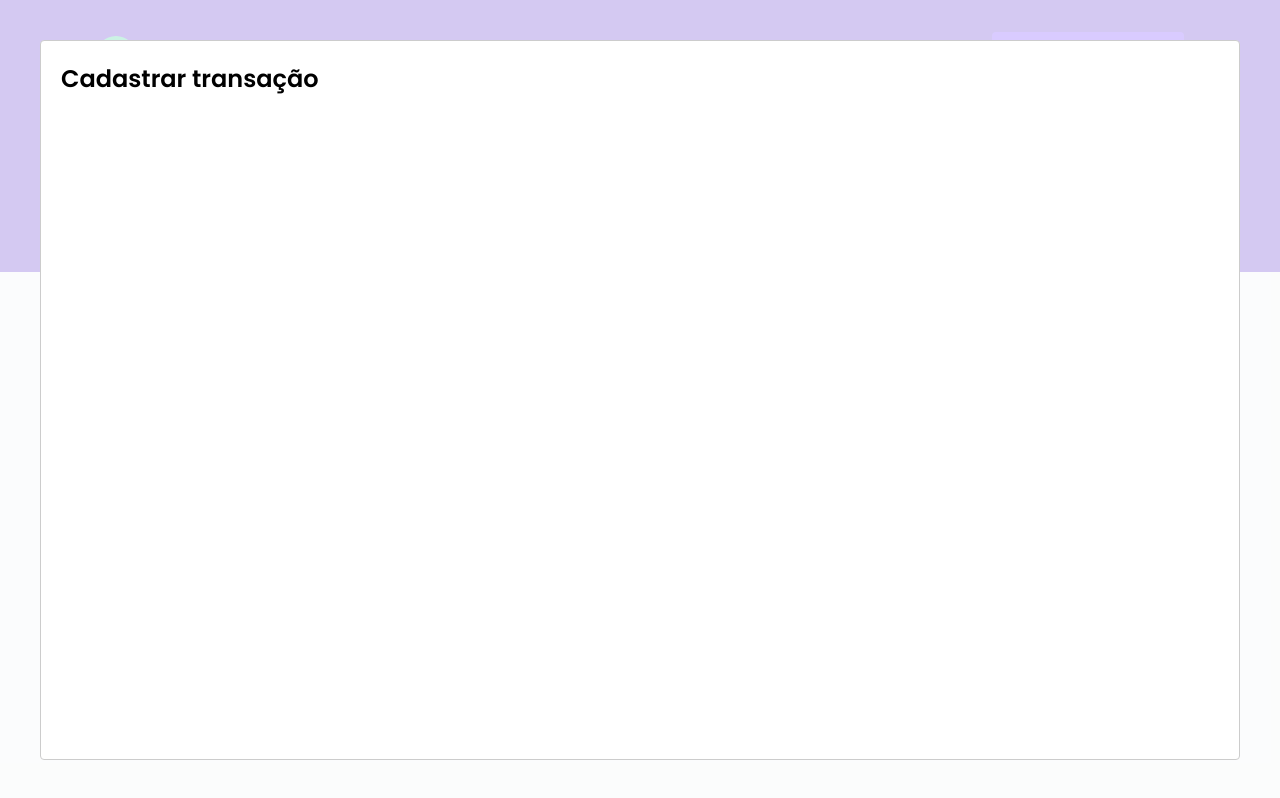
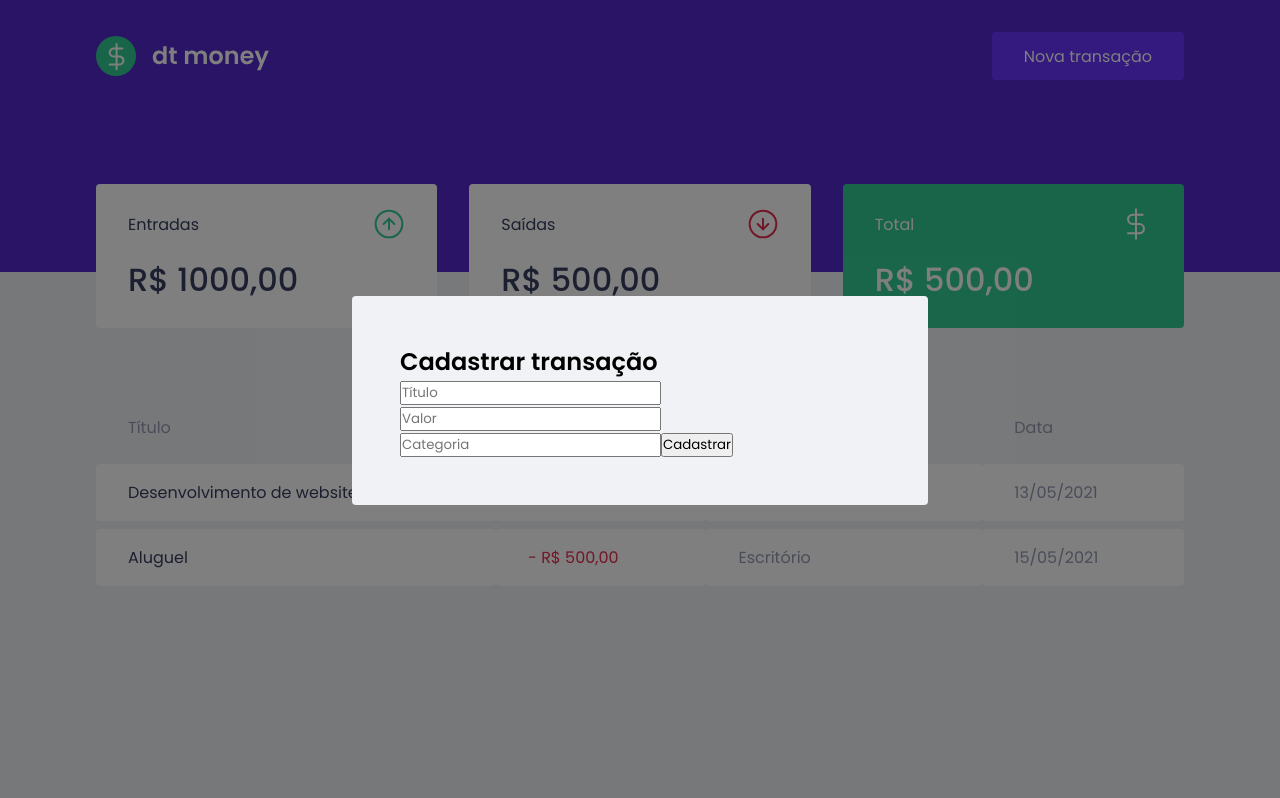
Before and after one commit to mariaclarabs/ignite-dt-money, a React (Create React App) app: page / in a window 1280 px wide. Both pictures are taken after a click on the button "Nova transação". Built offline with nearby package versions, Linux system fonts and the light colour scheme; no server answers; what miragejs would draw is missing.

Commit message:
NewTransactionModal content/Modal global styles

```diff
--- a/src/components/NewTransactionModal/index.tsx
+++ b/src/components/NewTransactionModal/index.tsx
@@ -1,4 +1,5 @@
 import Modal from 'react-modal';
+import { Container } from './styles';
 
 interface NewTransactionModalProps {
   isOpen: boolean;
@@ -8,10 +9,18 @@
 export function NewTransactionModal ({ isOpen, onRequestClose }: NewTransactionModalProps) {
   return (
     <Modal
-    isOpen={isOpen}
-    onRequestClose={onRequestClose}
+      isOpen={isOpen}
+      onRequestClose={onRequestClose}
+      overlayClassName="react-modal-overlay"
+      className="react-modal-content"
     >
-      <h2>Cadastrar transação</h2>
+      <Container>
+        <h2>Cadastrar transação</h2>
+        <input placeholder="Título"/>
+        <input type="number" placeholder="Valor"/>
+        <input placeholder="Categoria"/>
+        <button type="submit">Cadastrar</button>
+      </Container>
     </Modal>
   )
 }
--- a/src/components/NewTransactionModal/styles.ts
+++ b/src/components/NewTransactionModal/styles.ts
@@ -1,3 +1,3 @@
 import styled from 'styled-components';
 
-export const Container = styled.div``;
+export const Container = styled.form``;
--- a/src/styles/global.ts
+++ b/src/styles/global.ts
@@ -54,4 +54,27 @@
     opacity: 0.6;
     cursor: not-allowed;
   }
+
+  .react-modal-overlay {
+    background: rgba(0, 0, 0, 0.5);
+
+    position: fixed;
+    top: 0;
+    bottom: 0;
+    right: 0;
+    left: 0;
+
+    display: flex;
+    align-items: center;
+    justify-content: center;
+  }
+
+  .react-modal-content {
+    width: 100%;
+    max-width: 576px;
+    background: var(--background);
+    padding: 3rem;
+    position: relative;
+    border-radius: 0.25rem;
+  }
 `;
```
